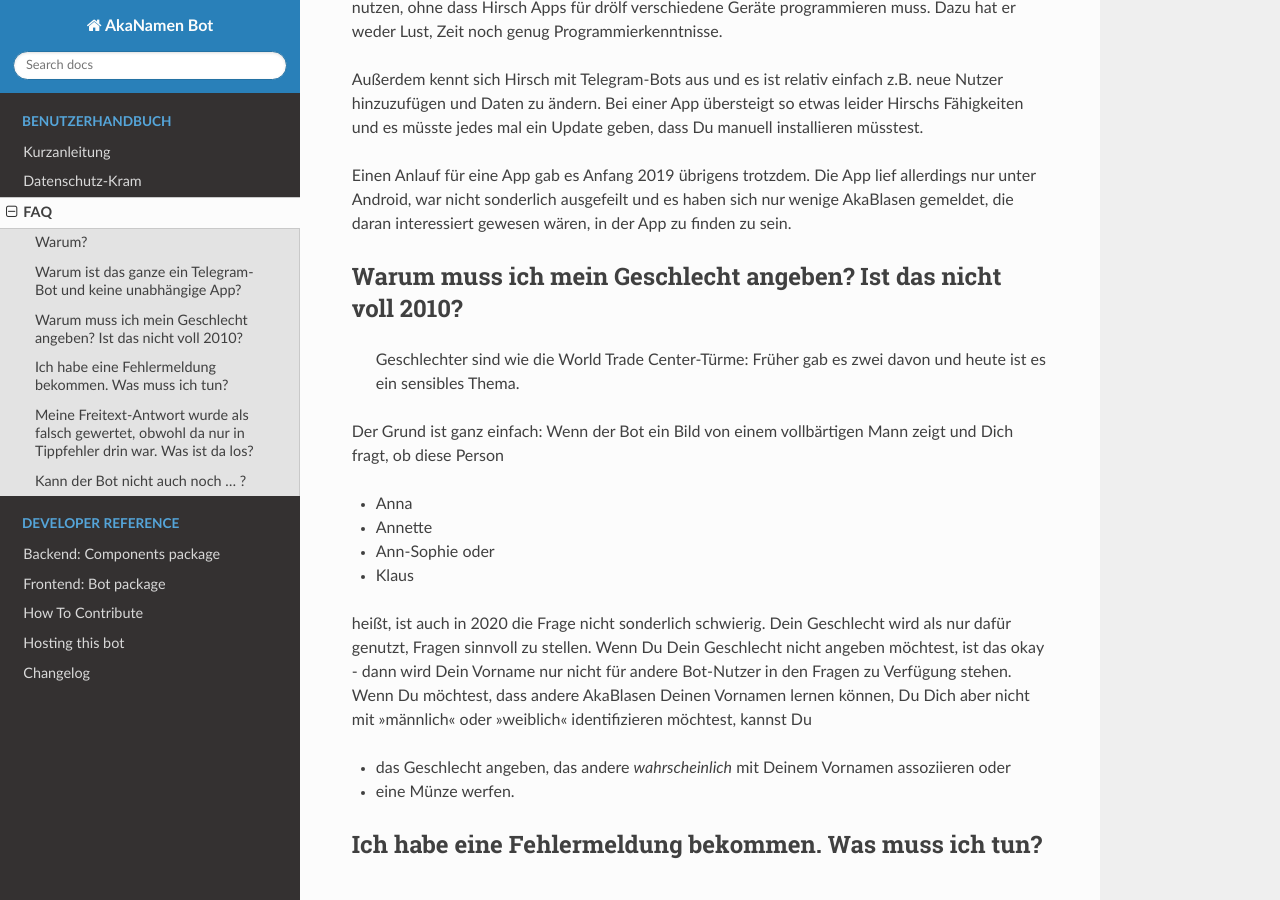
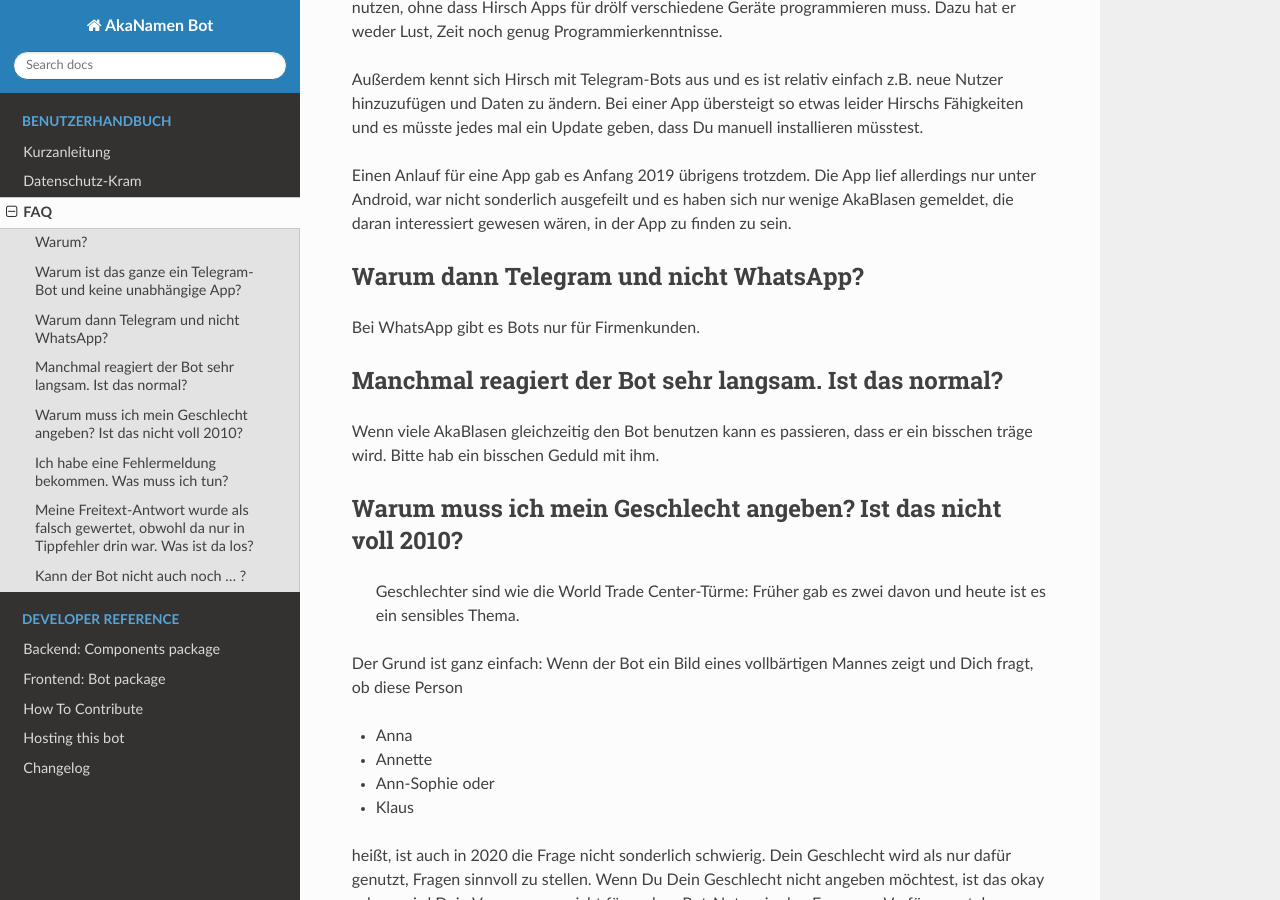
Before and after one commit to AkaBlas/AkaNamen-Bot, a Sphinx documentation site: the page built from docs/source/faq.rst, in a window 1280 px wide and 900 px high, scrolled down 644 px. Built offline with Sphinx 7.4.7 and the Read the Docs theme 2.0.0, drawn with Linux system fonts in a browser that asks for light colours.

Commit message:
Add some FAQ (#41)

```diff
--- a/docs/source/faq.rst
+++ b/docs/source/faq.rst
@@ -27,12 +27,22 @@ Bei einer App übersteigt so etwas leider Hirschs Fähigkeiten und es müsste je
 
 Einen Anlauf für eine App gab es Anfang 2019 übrigens trotzdem. Die App lief allerdings nur unter Android, war nicht sonderlich ausgefeilt und es haben sich nur wenige AkaBlasen gemeldet, die daran interessiert gewesen wären, in der App zu finden zu sein.
 
+Warum dann Telegram und nicht WhatsApp?
+---------------------------------------
+
+Bei WhatsApp gibt es Bots nur für Firmenkunden.
+
+Manchmal reagiert der Bot sehr langsam. Ist das normal?
+-------------------------------------------------------
+
+Wenn viele AkaBlasen gleichzeitig den Bot benutzen kann es passieren, dass er ein bisschen träge wird. Bitte hab ein bisschen Geduld mit ihm.
+
 Warum muss ich mein Geschlecht angeben? Ist das nicht voll 2010?
 ----------------------------------------------------------------
 
     Geschlechter sind wie die World Trade Center-Türme: Früher gab es zwei davon und heute ist es ein sensibles Thema.
 
-Der Grund ist ganz einfach: Wenn der Bot ein Bild von einem vollbärtigen Mann zeigt und Dich fragt, ob diese Person
+Der Grund ist ganz einfach: Wenn der Bot ein Bild eines vollbärtigen Mannes zeigt und Dich fragt, ob diese Person
 
 * Anna
 * Annette
--- a/docs/source/privacy.rst
+++ b/docs/source/privacy.rst
@@ -32,7 +32,7 @@ Klar. Wenn Du Dich über den Befehl ``/abmelden`` vom Bot abmeldest, werden Dein
 Kann außer Hirsch noch irgendjemand auf meine Daten zugreifen?
 --------------------------------------------------------------
 
-Ja. Das ist Sinn und Zweck des AkaNamen Bots. Alle anderen AkaBlasen, die den Bot nutzen und von Hirsch als AkaBlase identifiziert wurden, werden durch das Raten die Folgenden Daten von Dir sehen:
+Ja. Das ist Sinn und Zweck des AkaNamen Bots. Alle anderen AkaBlasen, die den Bot nutzen und von Hirsch als AkaBlase identifiziert wurden, werden durch das Raten die folgenden Daten von Dir sehen:
 
 * Name, Vorname, Spitzname
 * Geburtsdatum & Alter
```
